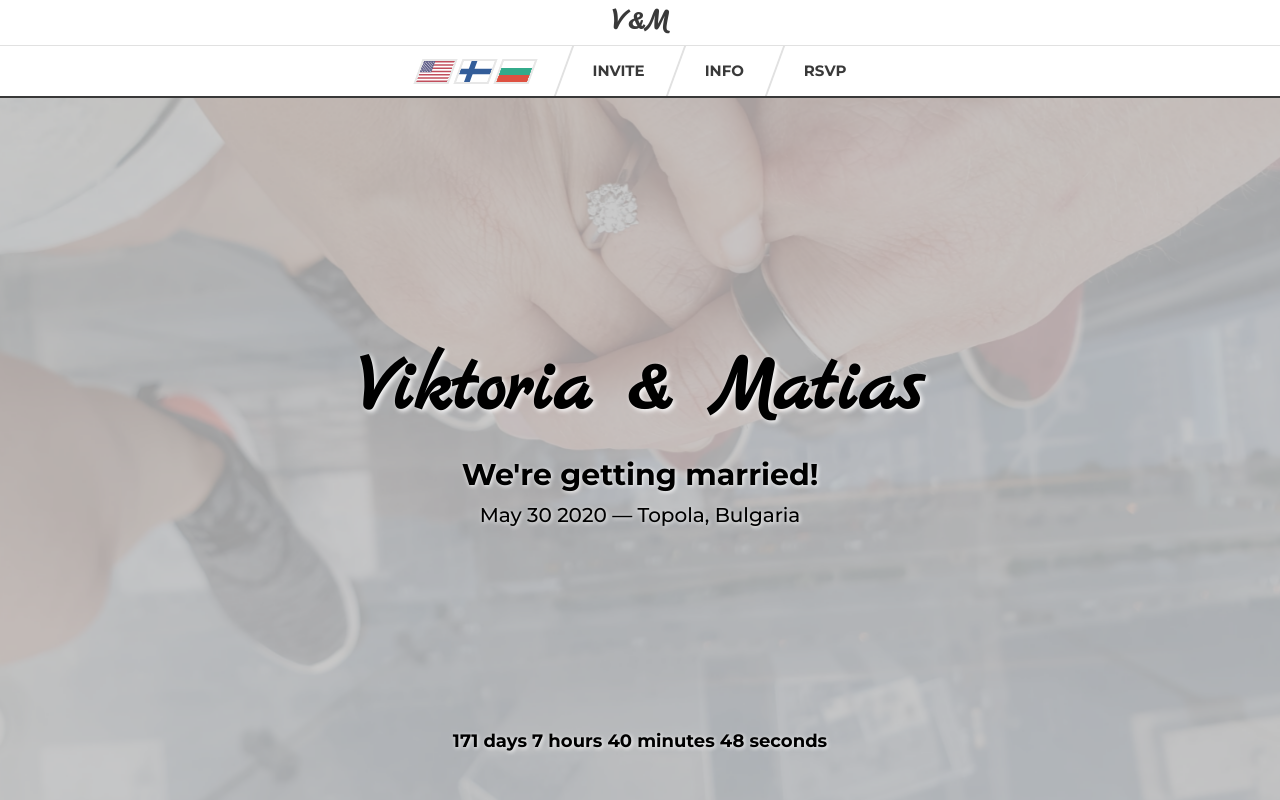
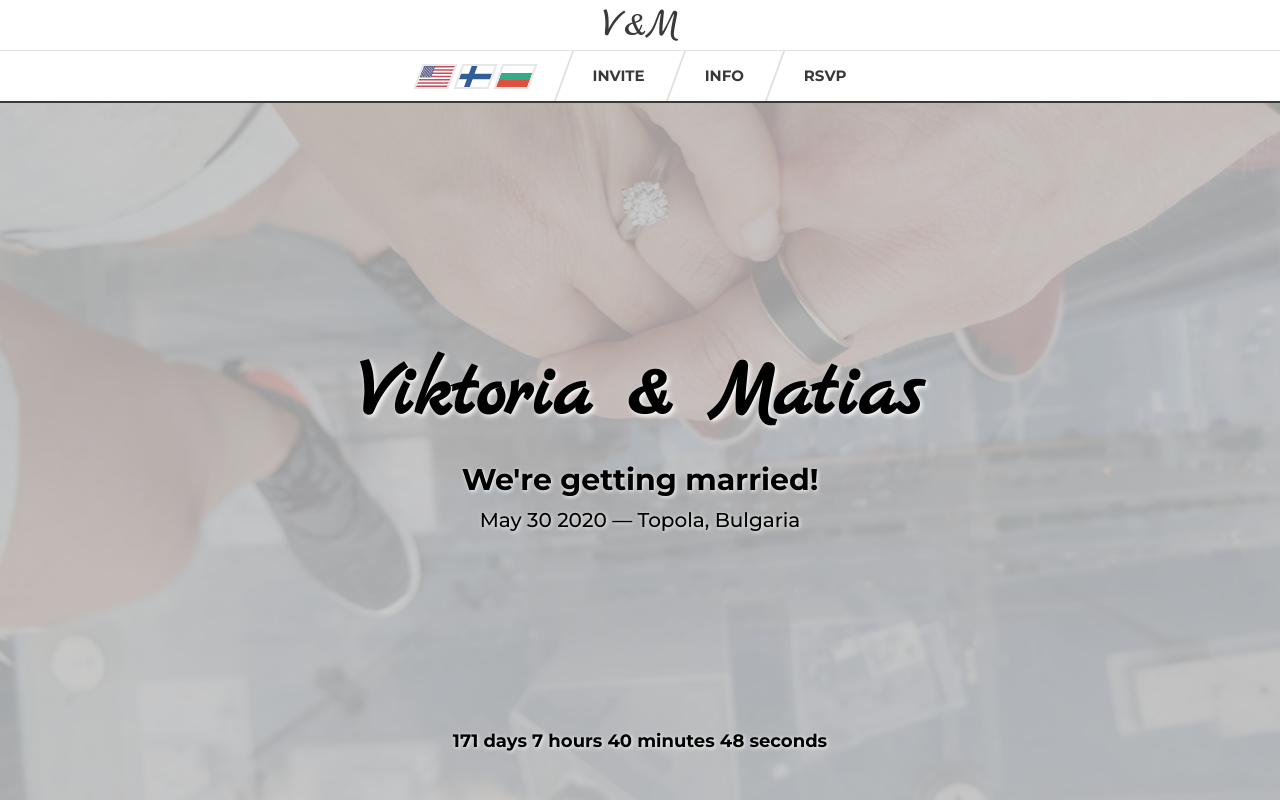
Before and after one commit to matiaskantele/rsvp, a Next.js app: page / in a window 1280 px wide. Built offline with nearby package versions, Linux system fonts and the light colour scheme.

Commit message:
simplify logo

```diff
--- a/components/Header.js
+++ b/components/Header.js
@@ -10,27 +10,24 @@ Router.onRouteChangeStart = () => NProgress.start();
 Router.onRouteChangeComplete = () => NProgress.done();
 Router.onRouteCHangeError = () => NProgress.done();
 
-const Logo = styled.h1`
-  font-size: 3rem;
-  margin: 0.25rem 0 0.25rem 2rem;
-  position: relative;
-  z-index: 2;
-  line-height: 1.5;
-  a {
-    padding: 0.5rem;
+const Logo = styled.div`
+  font-family: "Marck Script", cursive;
+  display: flex;
+  height: 100%;
+  justify-content: center;
+  align-items: center;
+  margin-bottom: 1rem;
+  & > a {
     color: ${props => props.theme.black};
-    text-transform: uppercase;
-    text-decoration: none;
+    font-size: 4rem;
   }
-  @media (max-width: 1300px) {
-    margin: 0;
-    text-align: center;
+  @media (min-width: 1300px) {
+    margin-left: 3rem;
   }
 `;
 
 const StyledHeader = styled.header`
   .bar {
-    z-index: 99;
     background-color: white;
     border-bottom: 2px solid ${props => props.theme.black};
     display: grid;
--- a/components/styles/BackgroundImageStyles.js
+++ b/components/styles/BackgroundImageStyles.js
@@ -3,10 +3,10 @@ import styled, { keyframes } from "styled-components";
 const kenburns = keyframes`
   0% {
     transform: scale(1) translateY(0);
-    transform-origin: 60% 20%;
+    transform-origin: 60% 22%;
   }
   100% {
-    transform: scale(1.4) translateY(-1.5rem);
+    transform: scale(1.4) translateY(-3rem);
     transform-origin: 70% 22%;
   }
 `;
@@ -23,5 +23,5 @@ export const BackgroundImage = styled.div`
   background-attachment: fixed;
   background-position: center;
   filter: contrast(90%) brightness(50%) opacity(40%);
-  animation: ${kenburns} 10s ease-out both;
+  animation: ${kenburns} 10s ease-in-out 1s both;
 `;
```
